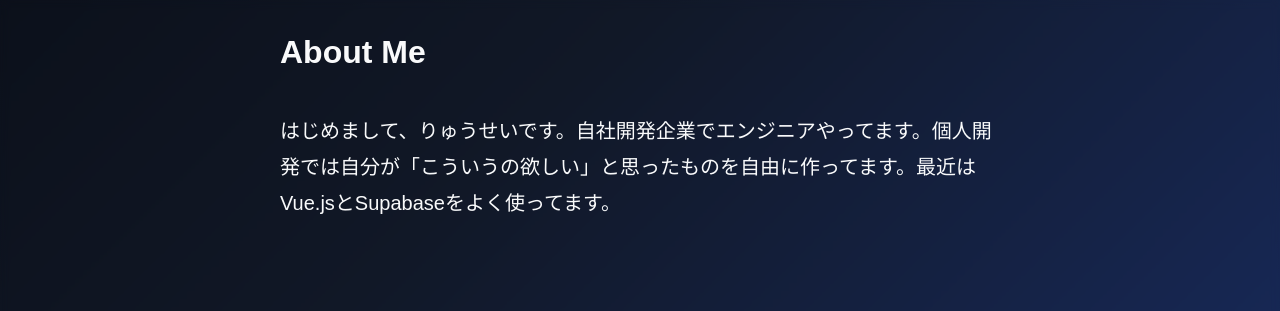
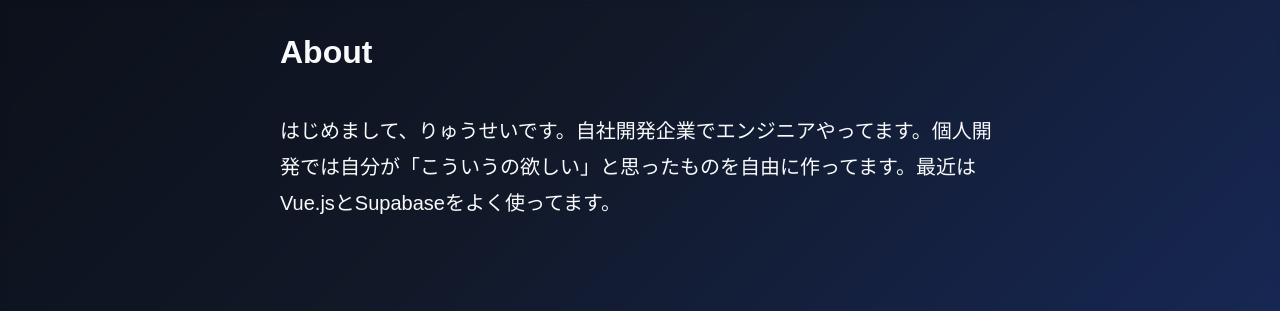
Before and after one commit to ryusei-engineer/my-portfolio, a Vue app: page /about in a window 1280 px wide. Shown: the top 311 px of the page. Built offline with nearby package versions, Linux system fonts and the light colour scheme.

Commit message:
コピーライト追加

```diff
--- a/src/components/About.vue
+++ b/src/components/About.vue
@@ -1,7 +1,7 @@
 <template>
   <section class="about">
     <div class="container">
-      <h2 class="section-title" data-sr>About Me</h2>
+      <h2 class="section-title" data-sr>About</h2>
       <p class="about-text">
         はじめまして、りゅうせいです。自社開発企業でエンジニアやってます。個人開発では自分が「こういうの欲しい」と思ったものを自由に作ってます。最近はVue.jsとSupabaseをよく使ってます。
       </p>
--- a/src/pages/Home.vue
+++ b/src/pages/Home.vue
@@ -10,7 +10,6 @@
   </header>
 
   <div class="hero-page">
-
     <section>
       <Hero @ready="initTypeIt" />
     </section>
@@ -30,8 +29,11 @@
     <section class="contact">
       <Contact />
     </section>
+  </div>
 
-  </div>
+  <footer class="footer">
+    <p>&copy; 2025 Ryusei. All rights reserved.</p>
+  </footer>
 </template>
 
 <script setup>
@@ -167,4 +169,13 @@ onMounted(() => {
     padding: 1rem 4rem;
   }
 }
+
+.footer {
+  text-align: center;
+  padding: 2rem 1rem;
+  font-size: 0.85rem;
+  color: #94a3b8;
+  background-color: transparent; /* または黒背景に合わせて調整 */
+}
+
 </style>
--- a/src/style.css
+++ b/src/style.css
@@ -20,11 +20,11 @@ h1, h2, h3 {
 section {
   max-width: 720px;
   margin: 0 auto;
-  padding: 0 1rem 2.5rem;
+  padding: 0 1rem;
 }
 
 section + section {
-  padding: 2.5rem 1rem;
+  padding: 4rem 1rem;
 }
 
 a {
```
Lines whose indentation alone changed are shown as unchanged.
